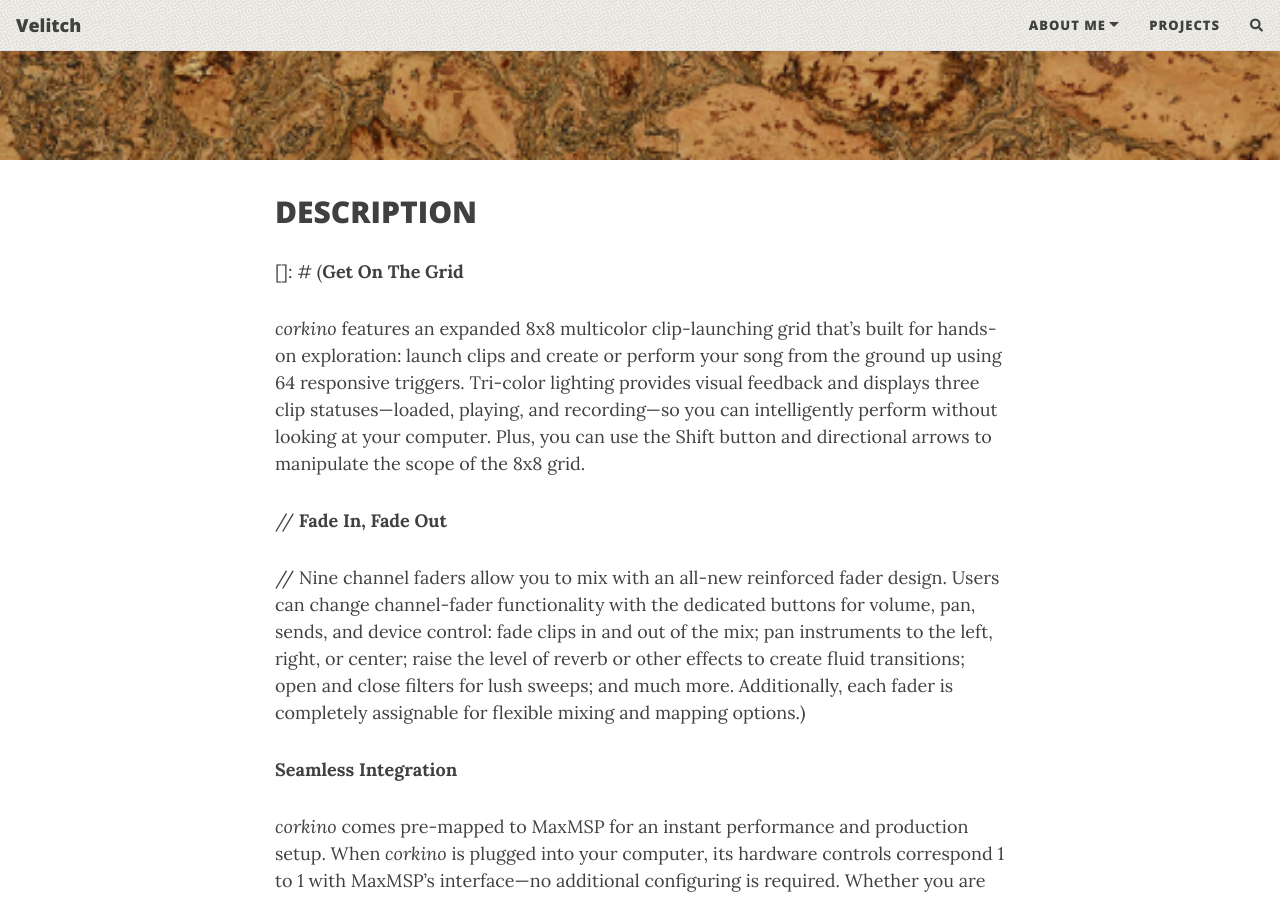
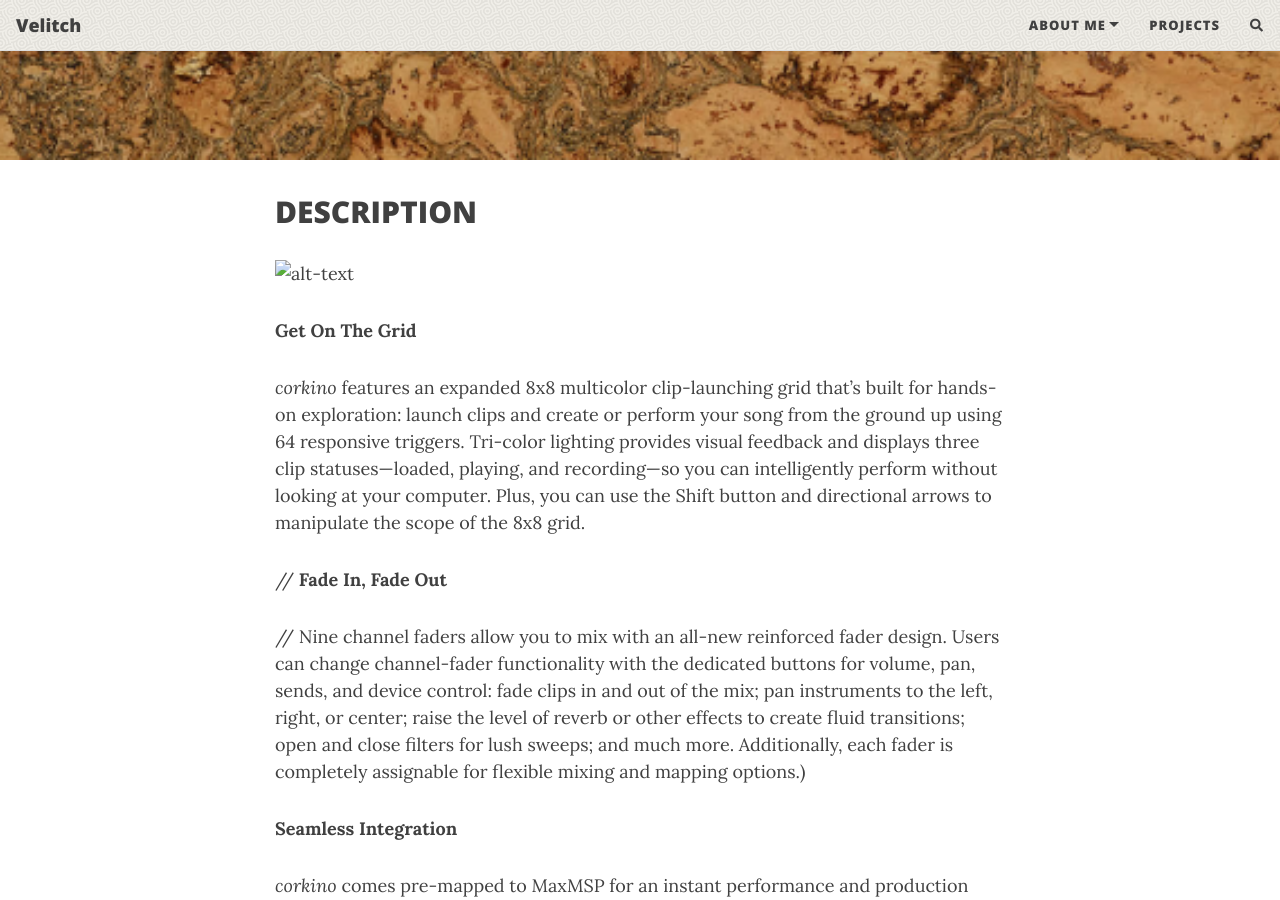
Before and after one commit to Velitch/velitch, a Jekyll site: the page built from _posts/2021-10-13-corkino.md, in a window 1280 px wide and 900 px high, scrolled down 383 px. Built offline with Jekyll 4.4.1, drawn with Linux system fonts in a browser that asks for light colours; nearby versions of some CDN libraries; comment, search, counter and statistics services are not loaded.

Commit message:
Update 2021-10-13-corkino.md

```diff
--- a/_posts/2021-10-13-corkino.md
+++ b/_posts/2021-10-13-corkino.md
@@ -10,8 +10,9 @@
 
 ## DESCRIPTION
 
+![alt-text](assets/img/corkino.png)
 
-[]: # (**Get On The Grid**
+**Get On The Grid**
 
 _corkino_ features an expanded 8x8 multicolor clip-launching grid that’s built for hands-on exploration: launch clips and create or perform your song from the ground up using 64 responsive triggers. Tri-color lighting provides visual feedback and displays three clip statuses—loaded, playing, and recording—so you can intelligently perform without looking at your computer. Plus, you can use the Shift button and directional arrows to manipulate the scope of the 8x8 grid.
 
```
